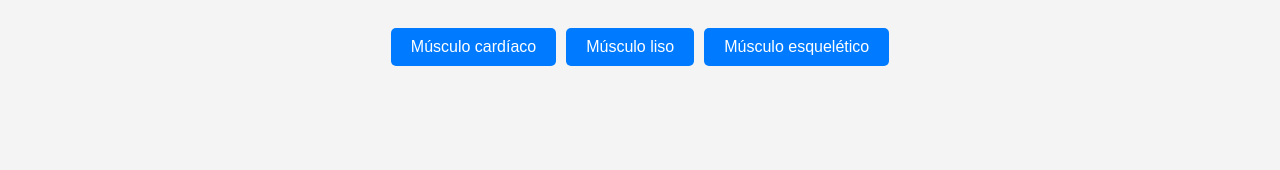
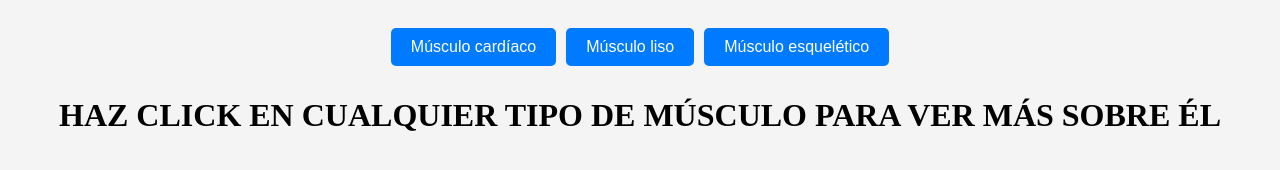
Before and after one commit to bienestar28937/bienestar28937.github.io, a plain HTML site: page index.html in a window 1280 px wide. Drawn offline with Linux system fonts and the light colour scheme.

Commit message:
Update index.html

```diff
--- a/index.html
+++ b/index.html
@@ -39,6 +39,6 @@
     <button onclick="window.location.href='Músculo%20liso/index.html'">Músculo liso</button>
     <button onclick="window.location.href='Músculo%20esquelético/index.html'">Músculo esquelético</button>
 </div>
-
+<h1>HAZ CLICK EN CUALQUIER TIPO DE MÚSCULO PARA VER MÁS SOBRE ÉL</h1>
 </body>
 </html>
```
